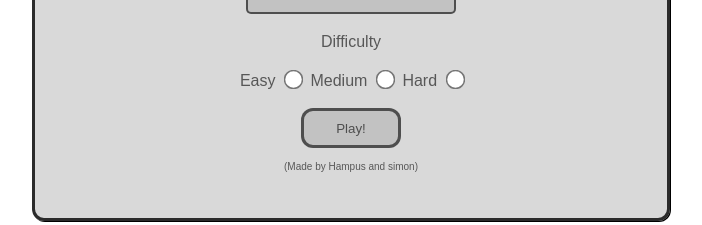
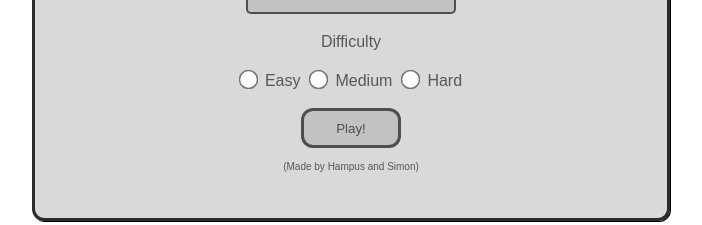
Before and after one commit to Skogsberg/tictactoe, a plain HTML site: page index.html in a window 1280 px wide. Shown: the part 464-689 px from the top of the page, without its empty margins (289-991 px from the left). Drawn offline with Linux system fonts and the light colour scheme; a web font is replaced by a local one.

Commit message:
Fixat simongit add index.html !

```diff
--- a/index.html
+++ b/index.html
@@ -14,16 +14,17 @@
         <p class="text">Enter your name</p>
         <input type="text" name="name" value="" class="name-input text">
         <p class="text">Difficulty</p>
+
+        <input type="radio" name="difficulty" value="easy" class="in in-easy">
         <label for="easy" class="text">Easy</label>
-        <input type="radio" name="difficulty" value="easy" class="in in-easy">
+        <input type="radio" name="difficulty" value="medium" class="in in-medium">
         <label for="medium" class="text">Medium</label>
-        <input type="radio" name="difficulty" value="medium" class="in in-medium">
+        <input type="radio" name="difficulty" value="hard" class="in in-hard">
         <label for="hard" class="text">Hard</label>
-        <input type="radio" name="difficulty" value="hard" class="in in-hard">
         <br>
         <br>
         <button type="button" name="play" class="play-buttom text">Play!</button>
-        <p class="text text-small">(Made by Hampus and simon)</p>
+        <p class="text text-small">(Made by Hampus and Simon)</p>
     </div>
 
 </body>
```
